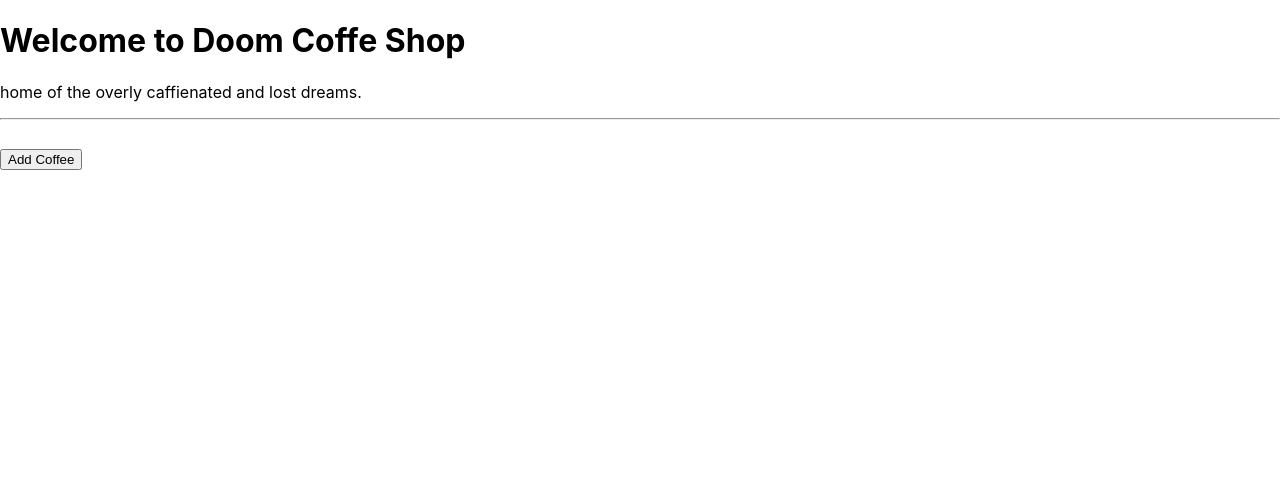
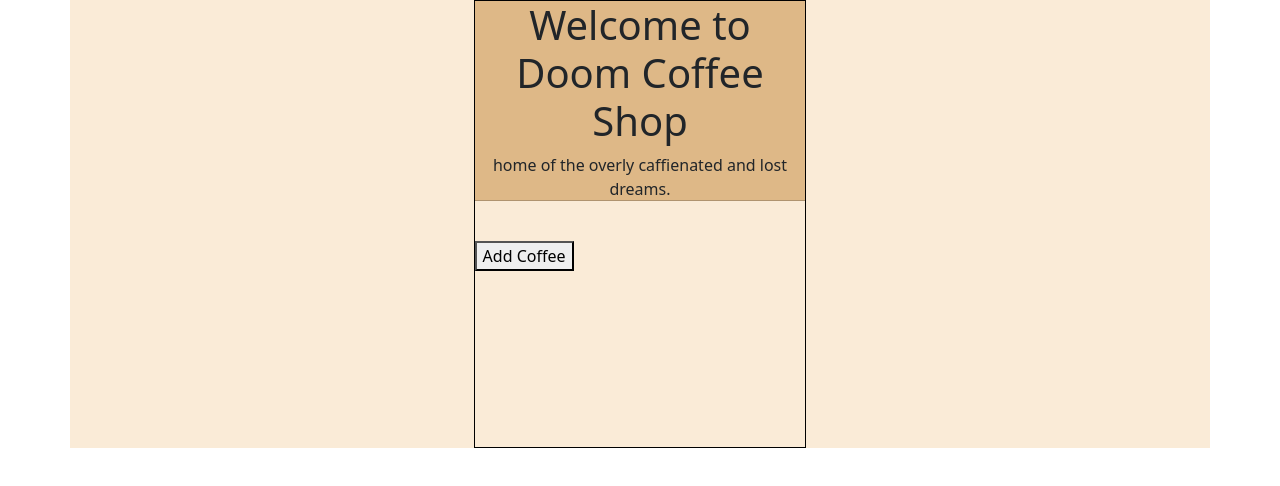
Before and after one commit to RemyXVX/Doomed-Coffe-Shop, a React (Create React App) app: page / in a window 1280 px wide. Shown: the top 486 px of the page. Built offline with nearby package versions, Linux system fonts and the light colour scheme.

Commit message:
made some style changes

```diff
--- a/package.json
+++ b/package.json
@@ -6,7 +6,9 @@
     "@testing-library/jest-dom": "^5.16.5",
     "@testing-library/react": "^13.4.0",
     "@testing-library/user-event": "^13.5.0",
+    "bootstrap": "^5.2.3",
     "react": "^18.2.0",
+    "react-bootstrap": "^2.7.2",
     "react-dom": "^18.2.0",
     "react-scripts": "5.0.1",
     "web-vitals": "^2.1.4"
@@ -34,7 +36,6 @@
   },
   "description": "This project was bootstrapped with [Create React App](https://github.com/facebook/create-react-app).",
   "main": "index.js",
-  "devDependencies": {},
   "keywords": [],
   "author": "",
   "license": "ISC"
--- a/src/components/App.js
+++ b/src/components/App.js
@@ -1,12 +1,20 @@
 import React from "react";
 import Header from "./Header";
 import CoffeeControl from "./CoffeeControl";
+import 'bootstrap/dist/css/bootstrap.min.css';
+import '../index.css';
 
 function App() {
   return (
     <React.Fragment>
-      <Header />
-      <CoffeeControl />
+      <div class="container">
+        <div class="first">
+          <div class="second">
+            <Header />
+            <CoffeeControl />
+          </div>
+        </div>
+      </div>
     </React.Fragment>
   );
 }
--- a/src/components/Header.js
+++ b/src/components/Header.js
@@ -3,8 +3,10 @@ import React from "react";
 const Header = () => {
     return (
         <React.Fragment>
-            <h1>Welcome to Doom Coffe Shop</h1>
-            <p>home of the overly caffienated and lost dreams.</p>
+            <div class="header">
+                <h1>Welcome to Doom Coffee Shop</h1>
+                <p>home of the overly caffienated and lost dreams.</p>
+            </div>
         </React.Fragment>
     )
 }
--- a/src/index.css
+++ b/src/index.css
@@ -11,3 +11,25 @@ code {
   font-family: source-code-pro, Menlo, Monaco, Consolas, 'Courier New',
     monospace;
 }
+
+.container {
+  background-color: antiquewhite;
+}
+
+.header {
+  background-color: burlywood;
+  margin-bottom: -17px;
+  text-align: center;
+}
+
+.first {
+  height:  35vw;
+  width: 26vw;
+  border: 1px solid black;
+  margin: auto;
+  overflow: auto;
+}
+
+.second {
+
+}
```
Also changed, not shown: 1 other file (tests, documents, lock files or other folders).
